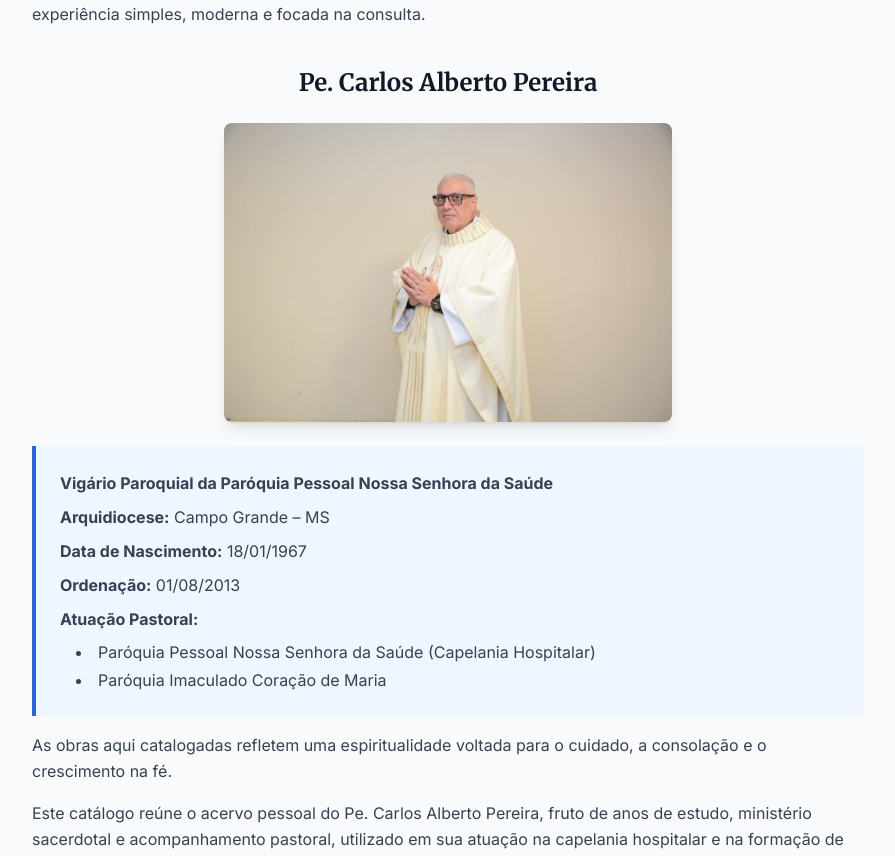
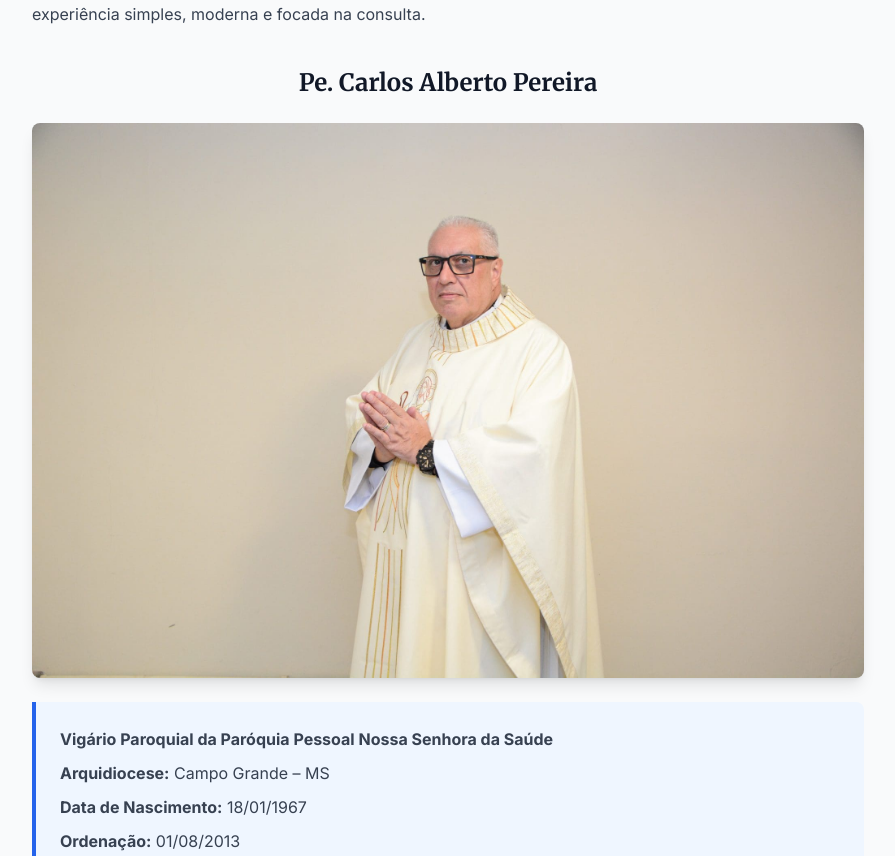
Before and after one commit to acarolinadamore/catalogo-livros-catolicos-frontend, a React (Vite) app: page /sobre in a window 1280 px wide. Shown: the part 643-1499 px from the top of the page, without its empty margins (192-1087 px from the left). Built offline with nearby package versions, Linux system fonts and the light colour scheme; no server answers.

Commit message:
redimensionado foto do padre carlos

```diff
--- a/src/pages/About.jsx
+++ b/src/pages/About.jsx
@@ -62,7 +62,7 @@ function About() {
             <img
               src="/PadreCarlos.jpg"
               alt="Pe. Carlos Alberto Pereira"
-              className="rounded-lg shadow-lg max-w-md w-full"
+              className="rounded-lg shadow-lg w-full max-w-4xl"
             />
           </div>
 
```
